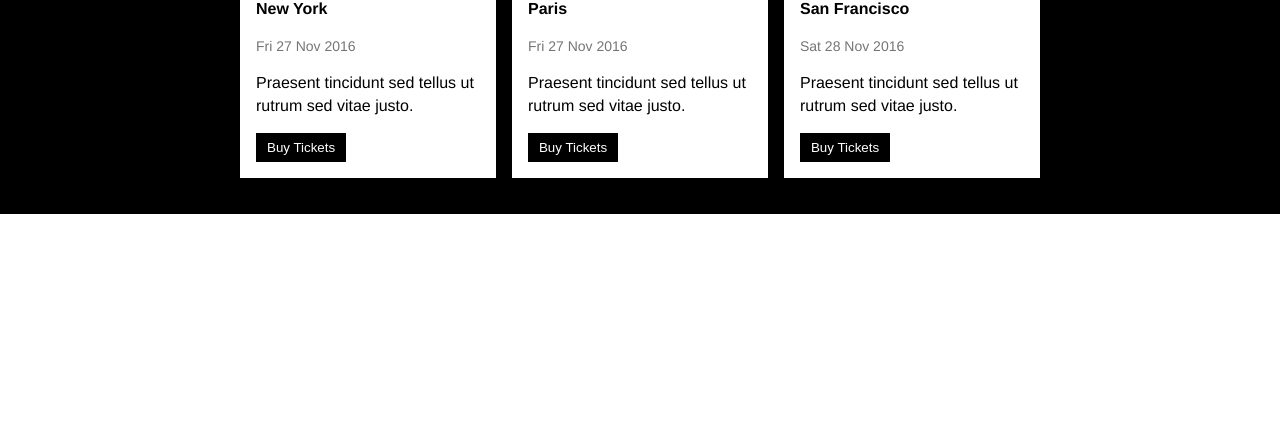
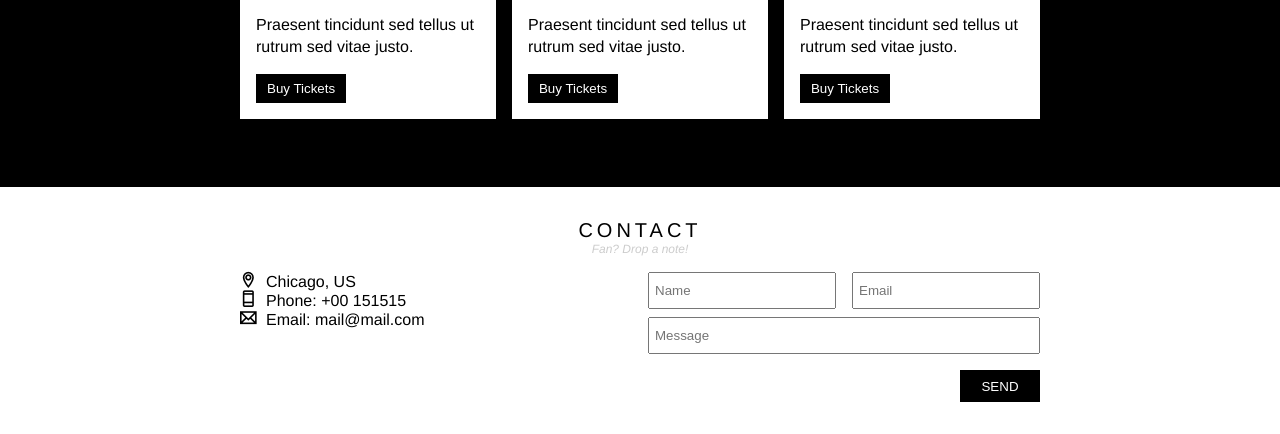
Before and after one commit to hauphvn/html-css-first, a plain HTML site: page w3_bandMusic/index.html in a window 1280 px wide. Shown: the part 1821-2255 px from the top of the page. Before the commit the page ends 2035 px from the top, so only its background shows below. Drawn offline with Linux system fonts and the light colour scheme.

Commit message:
-Using class pseudo: after to clear: both

```diff
--- a/w3_bandMusic/asset/css/style.css
+++ b/w3_bandMusic/asset/css/style.css
@@ -10,9 +10,61 @@
     box-sizing: border-box;
 }
 
-html {
-    font-family: Helvetica, sans-serif;
-    background-color: white;
+
+/* Common */
+
+.btn-action-form {
+    width: 5rem;
+    height: 2rem;
+    border: 0px;
+    color: #fff;
+    background-color: #000;
+}
+
+.btn-action-form:hover {
+    cursor: pointer;
+}
+
+.mt-8 {
+    margin-top: 8px!important;
+}
+
+.mt-16 {
+    margin-top: 16px!important;
+}
+
+.form-control {
+    padding: 9px 5px;
+    width: 100%;
+}
+
+.row {
+    margin-left: -8px;
+    margin-right: -8px;
+}
+
+.row::after {
+    content: "";
+    display: block;
+    clear: both;
+}
+
+.col {
+    float: left;
+    padding-left: 8px;
+    padding-right: 8px;
+}
+
+.col-single {
+    width: 100%;
+}
+
+.col-third {
+    width: 33.33333%;
+}
+
+.col-second {
+    width: 50%;
 }
 
 .clear {
@@ -21,6 +73,18 @@ html {
 
 .text-white {
     color: #fff !important;
+}
+
+.text-center {
+    text-align: center !important;
+}
+
+
+/* Main */
+
+html {
+    font-family: Helvetica, sans-serif;
+    background-color: white;
 }
 
 #header {
@@ -127,21 +191,22 @@ html {
 
 #content {}
 
-#content .content-section {
+.content-section {
     width: 800px;
     text-align: center;
     margin-left: auto;
     margin-right: auto;
     margin-top: 2rem;
+    margin-bottom: 2rem;
 }
 
-#content .section-title {
+.section-title {
     font-weight: 500;
     font-size: 20px;
     letter-spacing: 4px;
 }
 
-#content .section-sub-title {
+.section-sub-title {
     font-style: italic;
     font-size: 12px;
     padding-bottom: 1rem;
@@ -156,12 +221,7 @@ html {
 
 .wrap-members {
     margin-bottom: 3rem;
-}
-
-.wrap-members .member-item {
-    float: left;
-    width: calc(100% / 3);
-    padding: 1rem;
+    margin-top: 3rem;
 }
 
 .wrap-members .name {
@@ -170,6 +230,7 @@ html {
 
 .wrap-members .avatar {
     width: 100%;
+    padding: 0 3rem
 }
 
 .wrap-members .avatar img {
@@ -275,6 +336,25 @@ html {
 
 #contact {}
 
+#contact .contact-form {
+    text-align: left;
+}
+
+#contact .col-single {
+    display: inline-block;
+    text-align: right;
+}
+
+#contact .contact-info {
+    text-align: left;
+}
+
+#contact .contact-info i[class*='ti-'] {
+    font-weight: 600;
+    width: 26px;
+    display: inline-block;
+}
+
 #map {}
 
 #footer {}
@@ -304,6 +384,8 @@ html {
     background-color: #fff;
     width: 100%;
     max-width: calc(100% - 32px);
+    animation: modalFadeIn ease .6s;
+    /* animation: modalFadeOut ease .6s; */
 }
 
 #modal #modal-close {
@@ -387,3 +469,28 @@ html {
     cursor: pointer;
     opacity: .7;
 }
+
+
+/* Keyframe */
+
+@keyframes modalFadeIn {
+    from {
+        opacity: 0;
+        transform: translateY(-150px);
+    }
+    to {
+        opacity: 1;
+        transform: translateY(0);
+    }
+}
+
+@keyframes modalFadeOut {
+    from {
+        opacity: 1;
+        transform: translateY(0);
+    }
+    to {
+        transform: translateY(-1000px);
+        opacity: 0;
+    }
+}
--- a/w3_bandMusic/index.html
+++ b/w3_bandMusic/index.html
@@ -47,20 +47,20 @@
                 Voluptatum impedit numquam sed omnis quas facere ullam minima totam provident aut, eius, eaque explicabo! Totam mollitia, asperiores fugiat debitis adipisci fugit.
             </div>
 
-            <div class="wrap-members">
-                <div class="member-item">
+            <div class="row wrap-members">
+                <div class="col col-third">
                     <div class="name">Name</div>
                     <div class="avatar">
                         <img src="https://loremflickr.com/800/800/man" alt="img-dog">
                     </div>
                 </div>
-                <div class="member-item">
+                <div class="col col-third">
                     <div class="name">Name</div>
                     <div class="avatar">
                         <img src="https://loremflickr.com/800/800/man" alt="img-dog">
                     </div>
                 </div>
-                <div class="member-item">
+                <div class="col col-third">
                     <div class="name">Name</div>
                     <div class="avatar">
                         <img src="https://loremflickr.com/800/800/man" alt="img-dog">
@@ -120,24 +120,61 @@
             </div>
         </div>
     </div>
-    <div id="contact"></div>
+    <div id="contact">
+        <div class="content-section">
+            <div class="section-title">CONTACT</div>
+            <div class="section-sub-title">Fan? Drop a note!</div>
+            <div class="contact-detail">
+                <div class="row">
+                    <div class="col col-second contact-info">
+                        <p><i class="ti-location-pin"></i>Chicago, US</p>
+                        <p><i class="ti-mobile"></i>Phone: +00 151515</p>
+                        <p> <i class="ti-email"></i>Email: mail@mail.com</p>
+                    </div>
+                    <div class="col col-second contact-form">
+                        <form>
+                            <div class="row">
+                                <div class="col col-second">
+                                    <input class="form-control" type="text " placeholder="Name">
+                                </div>
+                                <div class="col col-second">
+                                    <input class="form-control" type="email " placeholder="Email">
+                                </div>
+                            </div>
+                            <div class="row mt-8">
+                                <div class="col col-single">
+                                    <input class="form-control" type="text " placeholder="Message">
+                                </div>
+                            </div>
+
+                            <div class="row mt-16">
+                                <div class="col col-single">
+                                    <input class="btn-action-form" value="SEND" type="submit">
+                                </div>
+                            </div>
+                        </form>
+                    </div>
+                </div>
+            </div>
+        </div>
+    </div>
     <div id="map"></div>
     <div id="footer"></div>
     <div id="modal">
-        <div class="container">
+        <div class="container js-modal-container">
             <header class="modal-header">
-                <i id="modal-close" class="ti-close js-close-modal"></i>
+                <i id="modal-close " class="ti-close js-close-modal"></i>
                 <div class="title"><i class="ti-bag"></i> Tickets</div>
             </header>
             <div class="modal-body">
                 <div class="item">
                     <label for="modal-quality"><i class="ti-shopping-cart"></i> Tickets, $15 per person</label>
-                    <input type="text" id="modal-quality" placeholder="How many?">
+                    <input type="text " id="modal-quality " placeholder="How many?">
                 </div>
 
                 <div class="item">
                     <label for="modal-email"><i class="ti-user"></i>  Send To</label>
-                    <input type="email" id="modal-email" placeholder="How many?">
+                    <input type="email " id="modal-email " placeholder="How many?">
                 </div>
 
                 <div class="item">
@@ -155,6 +192,7 @@
         const btnBuyTickets = document.querySelectorAll('.js-buy-ticket');
         const modal = document.querySelector('#modal');
         const btnCloseModals = document.querySelectorAll('.js-close-modal')
+        const modalContainer = document.querySelector('.js-modal-container');
 
         function showModalBuyTicket() {
             modal.classList.add('modal-open');
@@ -163,6 +201,12 @@
         function hideModalBuyTicket() {
             modal.classList.remove('modal-open');
         }
+
+        modalContainer.addEventListener('click', function(event) {
+            event.stopPropagation();
+        });
+
+        modal.addEventListener('click', hideModalBuyTicket);
 
         for (const btnBuy of btnBuyTickets) {
             btnBuy.addEventListener('click', showModalBuyTicket);
```
